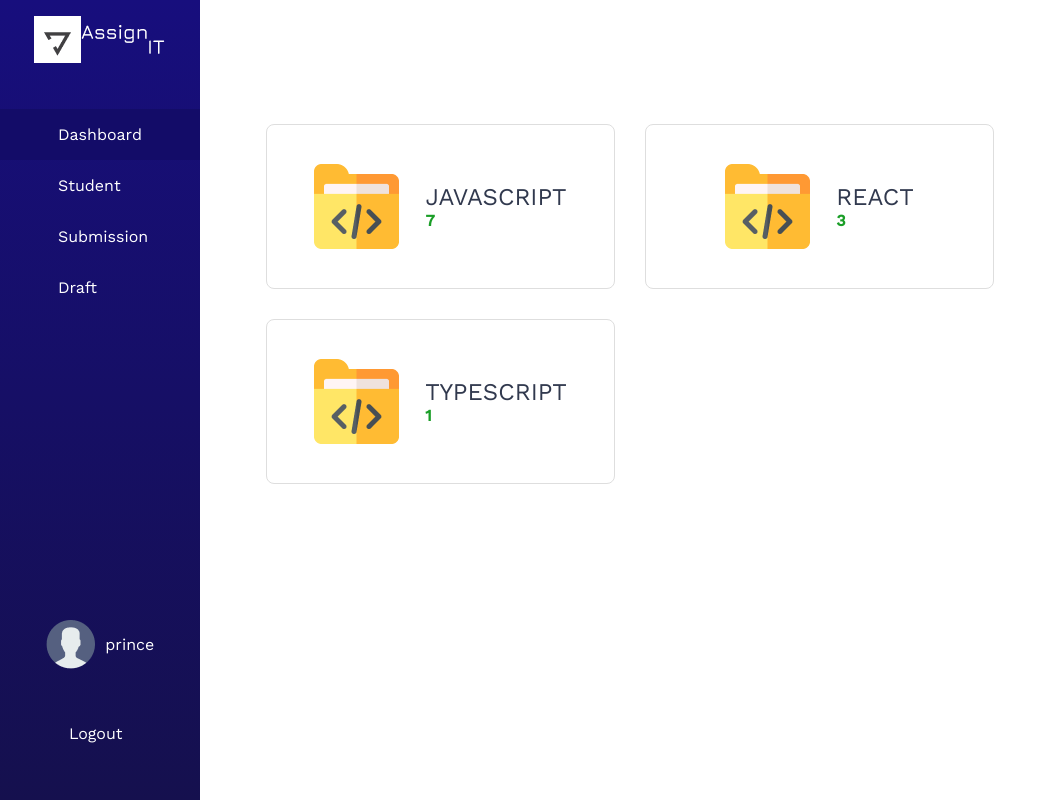
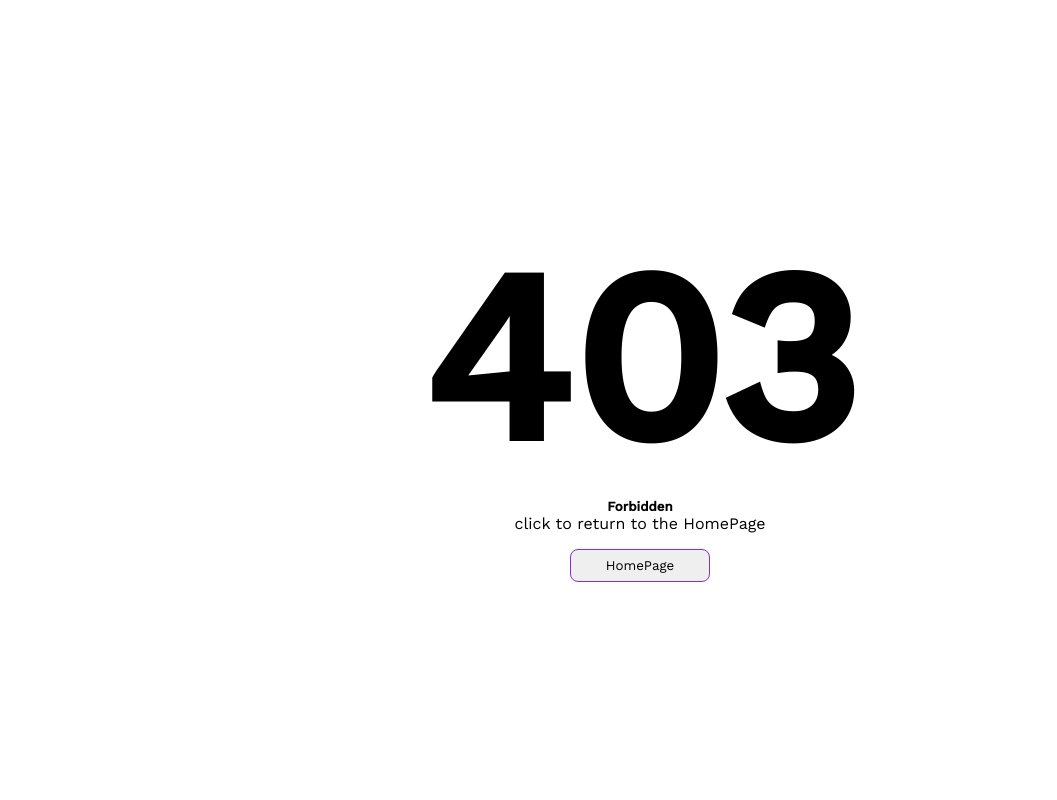
Before and after one commit to amt-divine-duah/test-repo-gitinspired, a React (Vite) app in the folder frontend/: page /submission in a window 1280 px wide. Shown: the whole page, without its empty margins (0-1057 px from the left). Built offline with nearby package versions, Linux system fonts and the light colour scheme.

Commit message:
error 403

```diff
--- a/frontend/src/App.tsx
+++ b/frontend/src/App.tsx
@@ -13,6 +13,7 @@ import StudentsDashBoard from "./components/StudentDashBoard/StudentsDashBoard";
 import SubmissionBoard from "./components/StudentDashBoard/SubmissionBoard";
 import StudentAssignmentInformation from "./components/StudentDashBoard/StudentAssignmentInformation";
 import LoginPage from "./Pages/LoginPage";
+import ForbiddenPage from "./components/ForbiddenPage";
 
 
 
@@ -34,7 +35,8 @@ const App = () => {
         </Routes>
       </MainStudentDashBoard> */}
       {/* <LoginPage/> */}
-      <LecturerView/>
+      {/* <LecturerView/> */}
+      <ForbiddenPage/>
 
 
     </div>
--- /dev/null
+++ b/frontend/src/Styles/Forbidden.scss
@@ -0,0 +1,28 @@
+@import './breakpoints';
+
+.forbidden{
+    @include lg{
+        display: flex;
+        flex-direction: column;
+        height: 100%;
+       align-items: center;
+       justify-content: center;
+
+       h1{
+        font-size: 15rem;
+       }
+
+       button{
+        margin-top: 1rem;
+        padding: 0.5rem 2.2rem;
+        border-radius: 8px;
+        border: 1px solid blueviolet;
+
+            &:hover{
+                background-color:#170E7D;
+                color: #fff;
+            }
+
+       }
+    }
+}
--- /dev/null
+++ b/frontend/src/components/ForbiddenPage.tsx
@@ -0,0 +1,25 @@
+import '../Styles/Forbidden.scss';
+
+const ForbiddenPage = () => {
+  return (
+    <div className="forbidden">
+      <div className="error-code">
+        <h1>
+            403
+        </h1>
+      </div>
+      <div className="text">
+        <h5>Forbidden</h5>
+      </div>
+      <div className="redirect-text">
+        <p>click to return to the HomePage</p>
+      </div>
+      <div className="redirect-btn">
+      <button>HomePage</button>
+      </div>
+
+    </div>
+  )
+}
+
+export default ForbiddenPage
```
Also changed, not shown: frontend/html/index.html (+48 -14 lines).
